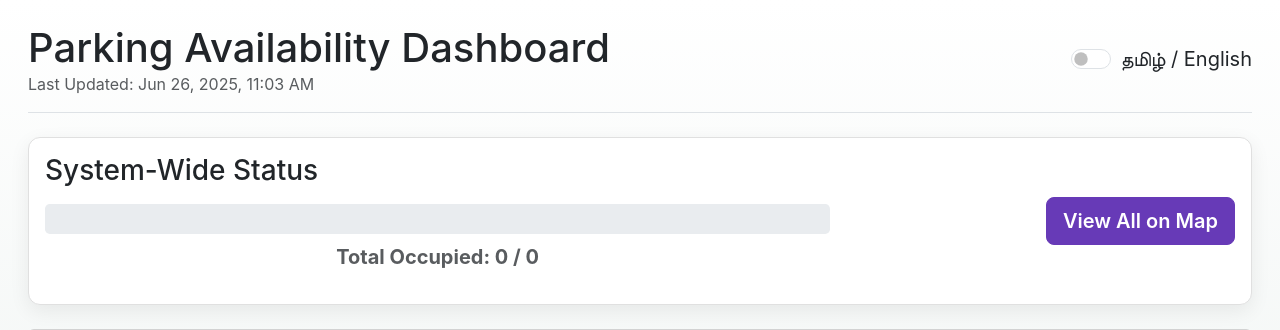
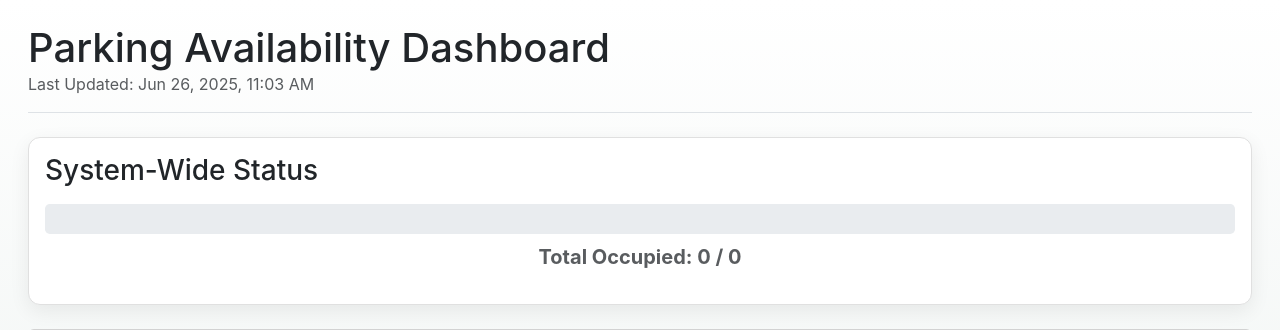
Before and after one commit to Narayanansankar/ParkingDashboard, a Flask app: page / in a window 1280 px wide. Shown: the top 330 px of the page. Run offline with Flask 3, Linux system fonts and the light colour scheme; data that the repository does not hold is empty.

Commit message:
Update index.html

```diff
--- a/templates/index.html
+++ b/templates/index.html
@@ -14,81 +14,46 @@
         <!-- HEADER -->
         <header class="d-flex justify-content-between align-items-center mb-4 pb-3 border-bottom mx-3">
             <div>
-                <h1 class="mb-0 lang-en">Parking Availability Dashboard</h1>
-                <h1 class="mb-0 lang-ta" style="display:none;">வாகன நிறுத்துமிட மேலோட்டம்</h1>
-                <p class="text-muted mb-0">
-                    <span class="lang-en">Last Updated: <span id="last-updated"></span></span>
-                    <span class="lang-ta" style="display:none;">கடைசியாக புதுப்பிக்கப்பட்டது: <span id="last-updated-ta"></span></span>
-                </p>
-            </div>
-            <div class="form-check form-switch fs-5">
-                <input class="form-check-input" type="checkbox" role="switch" id="language-toggle">
-                <label class="form-check-label" for="language-toggle">தமிழ் / English</label>
+                <h1 class="mb-0">Parking Availability Dashboard</h1>
+                <p class="text-muted mb-0">Last Updated: <span id="last-updated"></span></p>
             </div>
         </header>
+
         <!-- OVERALL SUMMARY SECTION -->
         <div class="summary-section card p-3 mb-4 mx-3">
             <div class="row align-items-center">
-            <div class="col-md-8">
-                <h3 class="lang-en">System-Wide Status</h3>
-                <h3 class="lang-ta" style="display:none;">ஒட்டுமொத்த நிலவரம்</h3>
+                <div class="col-md-12">
+                    <h3>System-Wide Status</h3>
                     <div class="progress mt-3" style="height: 30px;">
                         <div id="overall-progress-bar" class="progress-bar fw-bold fs-6" role="progressbar" style="width: 0%;" aria-valuenow="0" aria-valuemin="0" aria-valuemax="100">0%</div>
                     </div>
-                <p class="mt-2 text-muted fw-bold fs-5 text-center">
-                    <span class="lang-en">Total Occupied: <span id="total-vehicles">0</span> / <span id="total-capacity">0</span></span>
-                    <span class="lang-ta" style="display:none;">மொத்தம் நிரம்பியது: <span id="total-vehicles-ta">0</span> / <span id="total-capacity-ta">0</span></span>
-                </p>
-            </div>
-            <div class="col-md-4 d-flex justify-content-end">
-                <a href="/map" target="_blank" class="btn btn-primary btn-lg">
-                    <span class="lang-en">View All on Map</span>
-                    <span class="lang-ta" style="display:none;">அனைத்தையும் வரைபடத்தில் காண்க</span>
-                </a>
+                    <p class="mt-2 text-muted fw-bold fs-5 text-center">Total Occupied: <span id="total-vehicles">0</span> / <span id="total-capacity">0</span></p>
                 </div>
             </div>
         </div>
 
-    <!-- OVERALL HISTORY CHART (DEFAULT) -->
+        <!-- OVERALL HISTORY CHART -->
         <div class="card p-3 mb-5 mx-3">
-        <h3 class="lang-en">Route-wise Vehicle Count (Last 24 Hours)</h3>
-        <h3 class="lang-ta" style="display:none;">வழித்தடம் வாரியான வாகன எண்ணிக்கை (கடந்த 24 மணிநேரம்)</h3>
+            <h3>Route-wise Vehicle Count (Last 24 Hours)</h3>
             <div class="chart-container">
                 <canvas id="overallHistoryChart"></canvas>
             </div>
         </div>
 
-    <!-- --- THIS IS THE KEY CHANGE --- -->
-    <!-- A single row to contain all the route sections with a 5+5+2=12 layout -->
+        <!-- Parking Lot Sections -->
         <div class="row g-4 mx-2">
-
-        <!-- Thoothukudi Section - Takes up 5/12 of the space -->
             <div class="col-lg-5">
-             <h2 class="route-column-title lang-en">Thoothukudi Route</h2>
-             <h2 class="route-column-title lang-ta" style="display:none;">தூத்துக்குடி வழித்தடம்</h2>
-             <div id="thoothukudi-lots-container" class="row g-4">
-                 <!-- Thoothukudi cards will be inserted here -->
+                 <h2 class="route-column-title">Thoothukudi Route</h2>
+                 <div id="thoothukudi-lots-container" class="row g-4"></div>
             </div>
+            <div class="col-lg-5">
+                 <h2 class="route-column-title">Tirunelveli Route</h2>
+                 <div id="tirunelveli-lots-container" class="row g-4"></div>
             </div>
-
-        <!-- Tirunelveli Section - Takes up 5/12 of the space -->
-        <div class="col-lg-5">
-             <h2 class="route-column-title lang-en">Tirunelveli Route</h2>
-             <h2 class="route-column-title lang-ta" style="display:none;">திருநெல்வேலி வழித்தடம்</h2>
-             <div id="tirunelveli-lots-container" class="row g-4">
-                 <!-- Tirunelveli cards will be inserted here -->
+            <div class="col-lg-2">
+                <h2 class="route-column-title">Nagercoil Route</h2>
+                <div id="nagercoil-lots-container" class="row g-4"></div>
             </div>
-        </div>
-
-        <!-- Nagercoil Section - Takes up 2/12 of the space -->
-        <div class="col-lg-2">
-            <h2 class="route-column-title lang-en">Nagercoil Route</h2>
-            <h2 class="route-column-title lang-ta" style="display:none;">நாகர்கோவில் வழித்தடம்</h2>
-            <div id="nagercoil-lots-container" class="row g-4">
-                <!-- Nagercoil cards will be inserted here -->
-            </div>
-        </div>
-
         </div>
     </div>
 
@@ -102,15 +67,14 @@
           </div>
           <div class="modal-body">
             <p class="text-muted text-center" id="modal-loading-text">Loading chart...</p>
-        <div style="height: 400px;">
-            <canvas id="singleLotChart"></canvas>
-        </div>
+            <div style="height: 400px;"><canvas id="singleLotChart"></canvas></div>
           </div>
         </div>
       </div>
     </div>
 
-<!-- JavaScript libraries -->
     <script src="https://code.jquery.com/jquery-3.7.1.min.js"></script>
     <script src="https://cdn.jsdelivr.net/npm/bootstrap@5.3.2/dist/js/bootstrap.bundle.min.js"></script>
     <script src="{{ url_for('static', filename='script.js') }}"></script>
+</body>
+</html>
```
Lines whose indentation alone changed are shown as unchanged.
